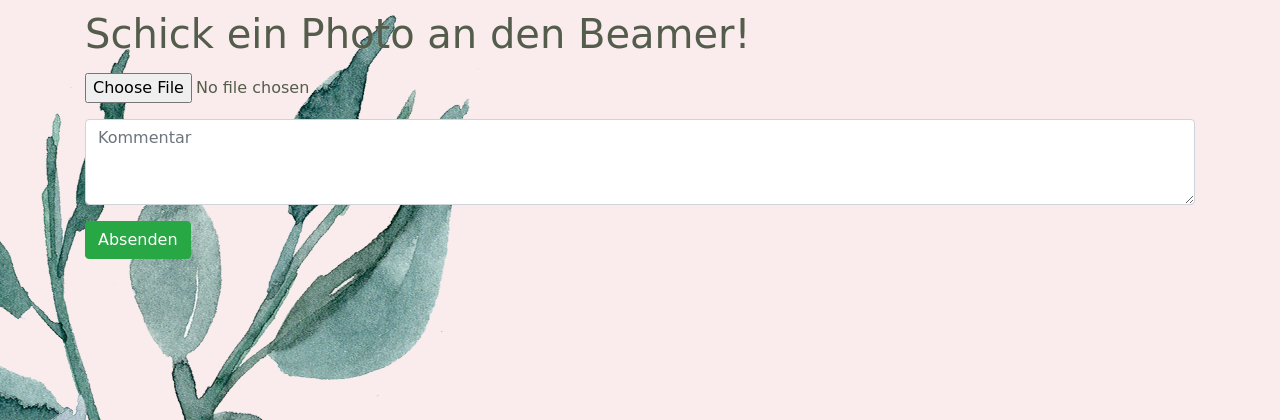
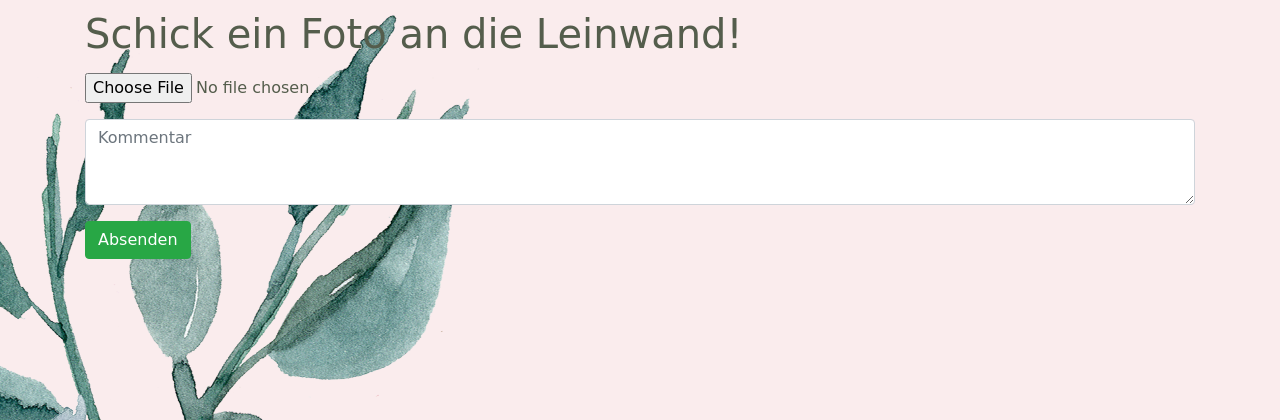
Before and after one commit to mennthor/flask_img_push, a Flask app: page / in a window 1280 px wide. Shown: the top 420 px of the page. Run offline with Flask 2, Linux system fonts and the light colour scheme; data that the repository does not hold is empty; some libraries are stand-ins or nearby versions.

Commit message:
changed spelling of photo

```diff
--- a/slideshow/templates/client.html
+++ b/slideshow/templates/client.html
@@ -11,7 +11,7 @@
 
 <div class="container">
     <!-- Input form to send a new file to the gallery -->
-    <h1 style="margin-top: 10px; margin-bottom: 15px">Schick ein Photo an den Beamer!</h1>
+    <h1 style="margin-top: 10px; margin-bottom: 15px">Schick ein Foto an die Leinwand!</h1>
 
     <form method="POST" action="/posts" enctype="multipart/form-data">
         <div class="form-group">
```
